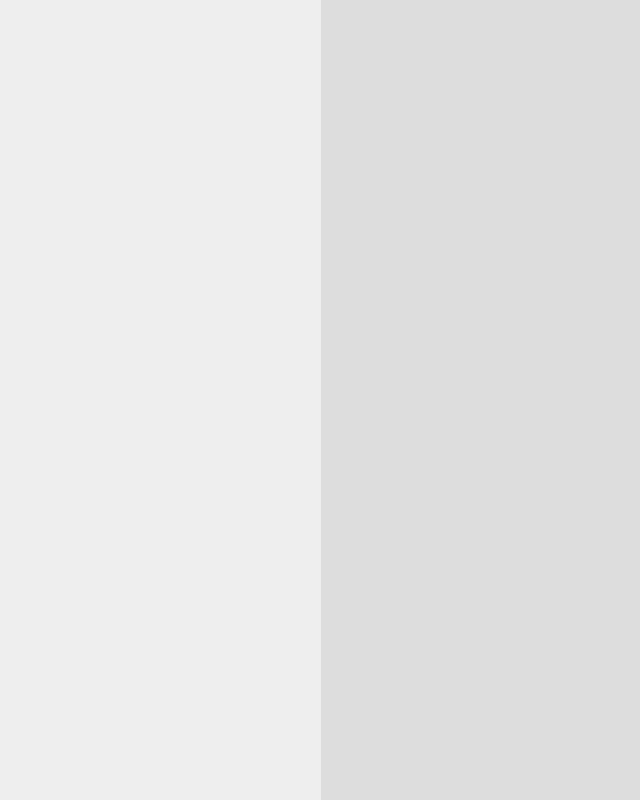
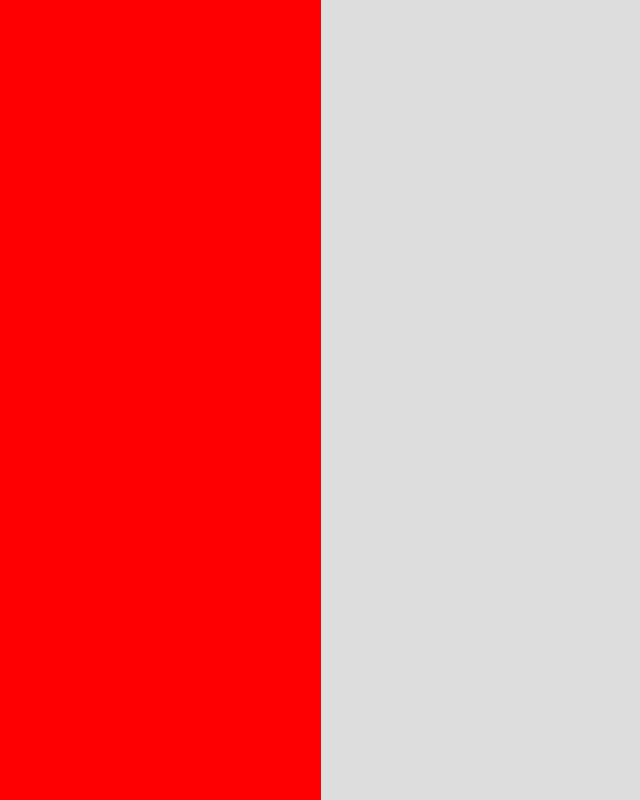
Before and after one commit to matthsena/isilang-webeditor, a Next.js app: page / in a window 1280 px wide. Shown: the whole page, without its empty margins (319-959 px from the left). Built offline with nearby package versions, Linux system fonts and the light colour scheme.

Commit message:
definindo função TAB

```diff
--- /dev/null
+++ b/components/IsilangEditor.tsx
@@ -0,0 +1,50 @@
+import { useState } from 'react'
+import styled from "@emotion/styled";
+
+const EditorInput = styled.textarea`
+    padding: 1rem;
+    position: absolute;
+    width: calc(100% - 2rem);
+    height: calc(100% - 2rem);
+    z-index: 2;
+    background: transparent;
+    border: none;
+    overflow: auto;
+    outline: none;
+    resize: none;
+    font-size: 16px;
+`
+
+const EditorHighlights = styled.div`
+    position: absolute;
+    width: 100%;
+    height: 100%;
+    z-index: 1;
+    background: red;
+`
+
+
+export default function IsiLangEditor() {
+    const [plainText, setPlainText] = useState('')
+
+    function checkTab(e: any) {
+        const value = plainText;
+
+        if (e.key == 'Tab') {
+            e.preventDefault();
+            const cursorPosition = e.target.selectionStart;
+            const cursorEndPosition = e.target.selectionEnd;
+
+            let tmpValue = `${value.substring(0, cursorPosition)}\t${value.substring(cursorEndPosition)}`
+
+            setPlainText(tmpValue)
+        }
+    }
+
+    return (
+        <>
+            <EditorInput value={plainText} onKeyDown={e => checkTab(e)} onChange={e => setPlainText(e.target.value)}></EditorInput>
+            <EditorHighlights></EditorHighlights>
+        </>
+    )
+}
--- a/pages/index.tsx
+++ b/pages/index.tsx
@@ -1,6 +1,7 @@
 import type { NextPage } from 'next'
 import Head from 'next/head'
 import styled from '@emotion/styled'
+import IsiLangEditor from '../components/IsilangEditor'
 
 const Body = styled.div`
   box-sizing: border-box;
@@ -33,7 +34,10 @@ const Home: NextPage = () => {
         <link rel="icon" href="/favicon.ico" />
       </Head>
       <Body>
-        <RightPanel></RightPanel>
+        <RightPanel>
+
+          <IsiLangEditor></IsiLangEditor>
+        </RightPanel>
 
         <LeftPanel></LeftPanel>
       </Body>
```
